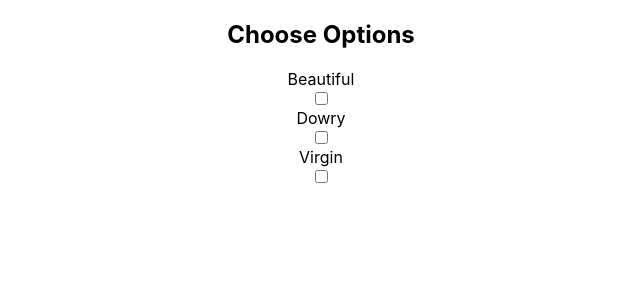
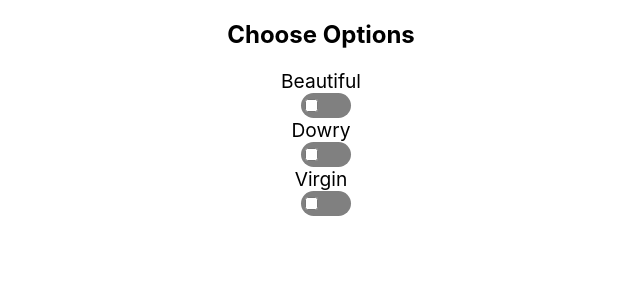
Before and after one commit to deepankar8336/yourchoice, a React (Create React App) app: page / in a window 1280 px wide. Shown: the top 300 px of the page, without its empty margins (319-959 px from the left). Built offline with nearby package versions, Linux system fonts and the light colour scheme.

Commit message:
Update ChoiceApp.js

```diff
--- a/src/ChoiceApp.js
+++ b/src/ChoiceApp.js
@@ -12,21 +12,17 @@ const ChoiceApp = () => {
     setChoices((prev) => {
       const updated = { ...prev, [choice]: !prev[choice] };
 
-      // Existing logic
+      // Beautiful ON → Virgin OFF
       if (choice === "beautiful" && updated.beautiful) {
         updated.virgin = false;
       }
 
+      // Virgin ON → Beautiful OFF
       if (choice === "virgin" && updated.virgin) {
         updated.beautiful = false;
       }
 
-      // ✅ NEW: Virgin ON → Dowry ON
-      if (choice === "virgin" && updated.virgin) {
-        updated.dowry = true;
-      }
-
-      // ✅ NEW: Dowry ON → Virgin OFF
+      // Dowry ON → Virgin OFF
       if (choice === "dowry" && updated.dowry) {
         updated.virgin = false;
       }
@@ -40,30 +36,39 @@ const ChoiceApp = () => {
       <h2>Choose Options</h2>
 
       <div className="option">
-        <label>Beautiful</label>
+        <span>Beautiful</span>
+        <label className="switch">
           <input
             type="checkbox"
             checked={choices.beautiful}
             onChange={() => handleToggle("beautiful")}
           />
+          <span className="slider"></span>
+        </label>
       </div>
 
       <div className="option">
-        <label>Dowry</label>
+        <span>Dowry</span>
+        <label className="switch">
           <input
             type="checkbox"
             checked={choices.dowry}
             onChange={() => handleToggle("dowry")}
           />
+          <span className="slider"></span>
+        </label>
       </div>
 
       <div className="option">
-        <label>Virgin</label>
+        <span>Virgin</span>
+        <label className="switch">
           <input
             type="checkbox"
             checked={choices.virgin}
             onChange={() => handleToggle("virgin")}
           />
+          <span className="slider"></span>
+        </label>
       </div>
     </div>
   );
```
Lines whose indentation alone changed are shown as unchanged.
